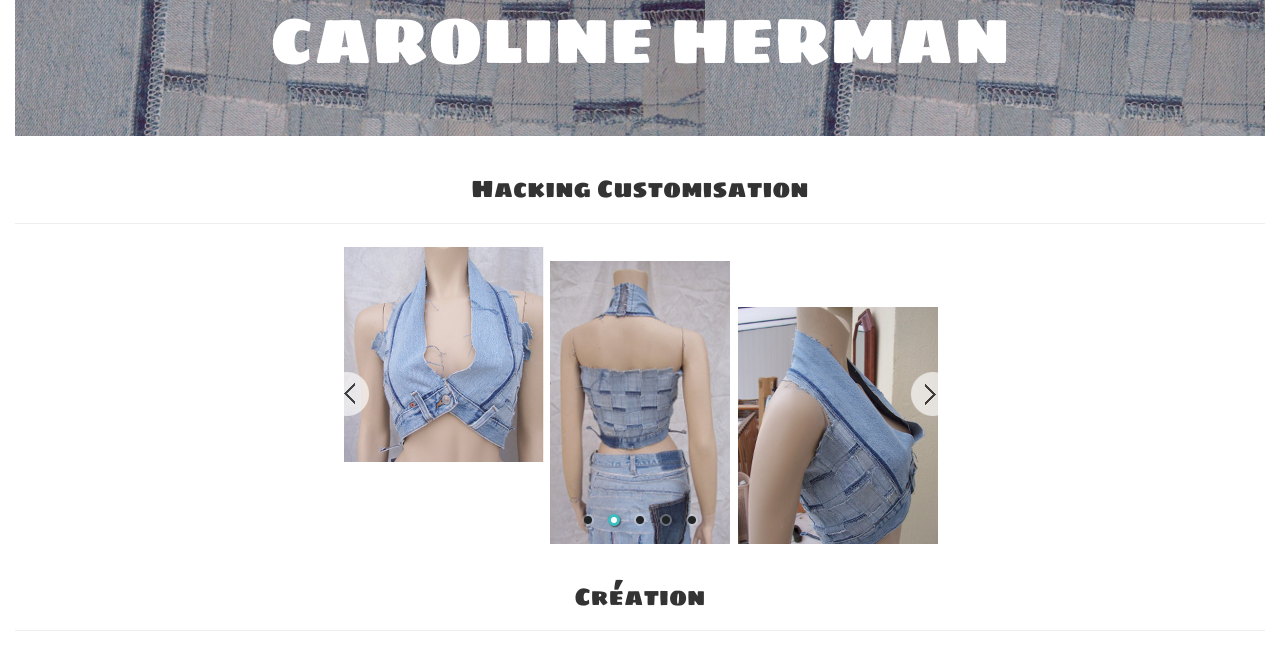
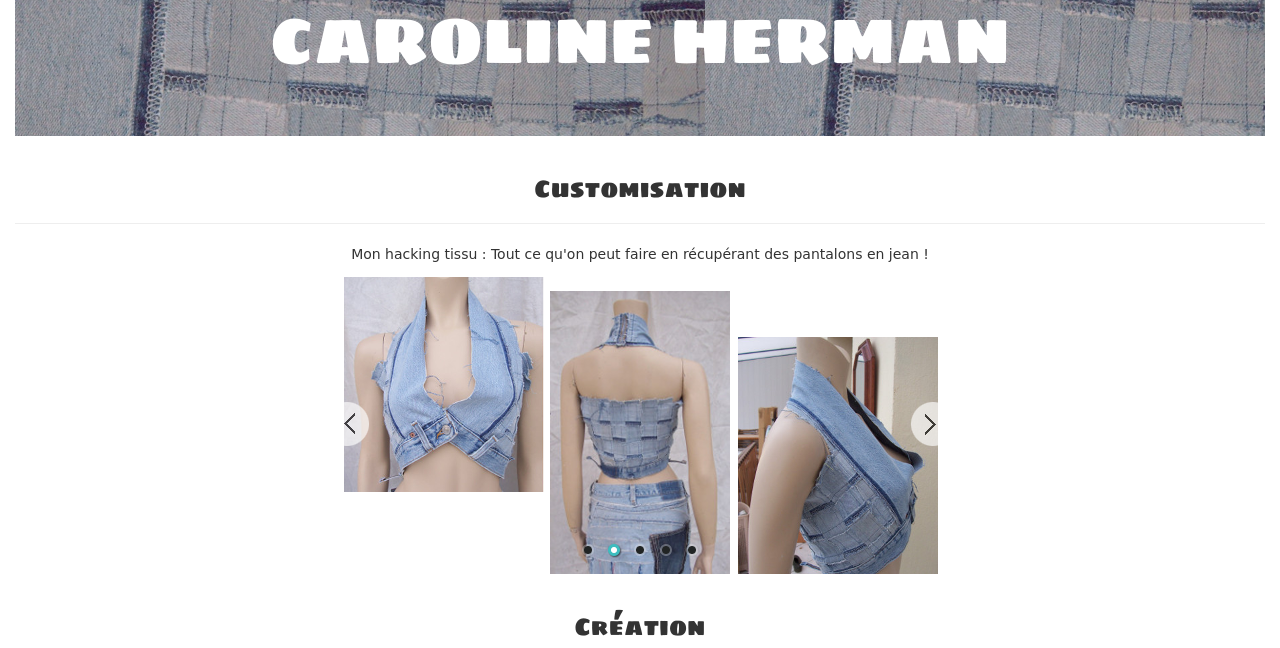
Before and after one commit to CarolineHe/carolineherman, a plain HTML site: page couture.html in a window 1280 px wide. Shown: the part 84-732 px from the top of the page. Drawn offline with Linux system fonts and the light colour scheme; files that its build step writes are made by us from their sources; a web font is replaced by a local one.

Commit message:
add title to couture page

```diff
--- a/couture.html
+++ b/couture.html
@@ -247,8 +247,8 @@
 </style>
 
 <div class="inline">
-    <h3 class="center">Hacking Customisation</h3><hr>
-
+    <h3 class="center">Customisation</h3><hr>
+<p style="text-align:center;">Mon hacking tissu : Tout ce qu'on peut faire en récupérant des pantalons en jean !</p>
 <div id="jssor_1" style="position: relative; margin: 0 auto; top: 0px; left: 0px; width: 600px; height: 300px; overflow: hidden; visibility: hidden;">
     <!-- Loading Screen -->
     <div data-u="loading" style="position: absolute; top: 0px; left: 0px;">
```
Also changed, not shown: index.html (+1 -1 lines).
